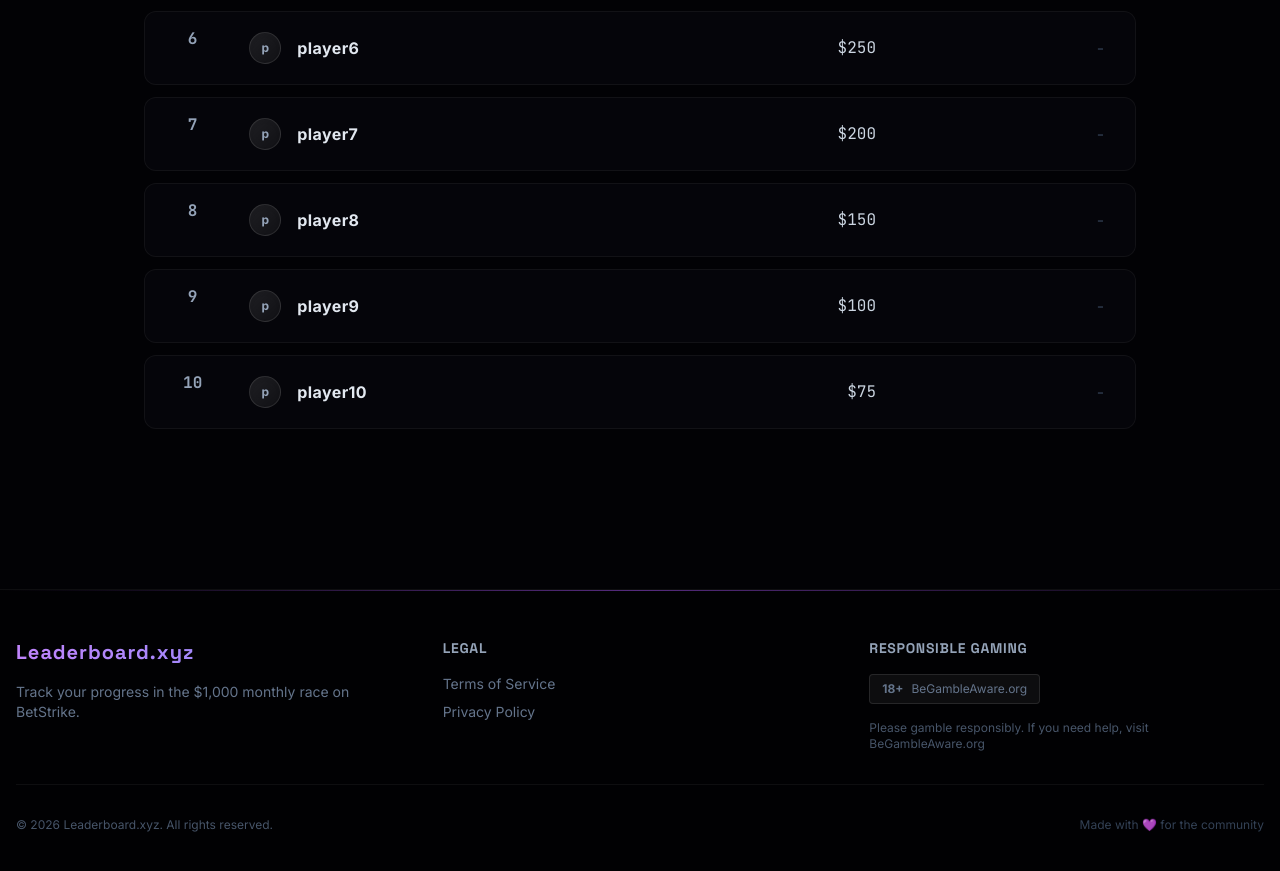
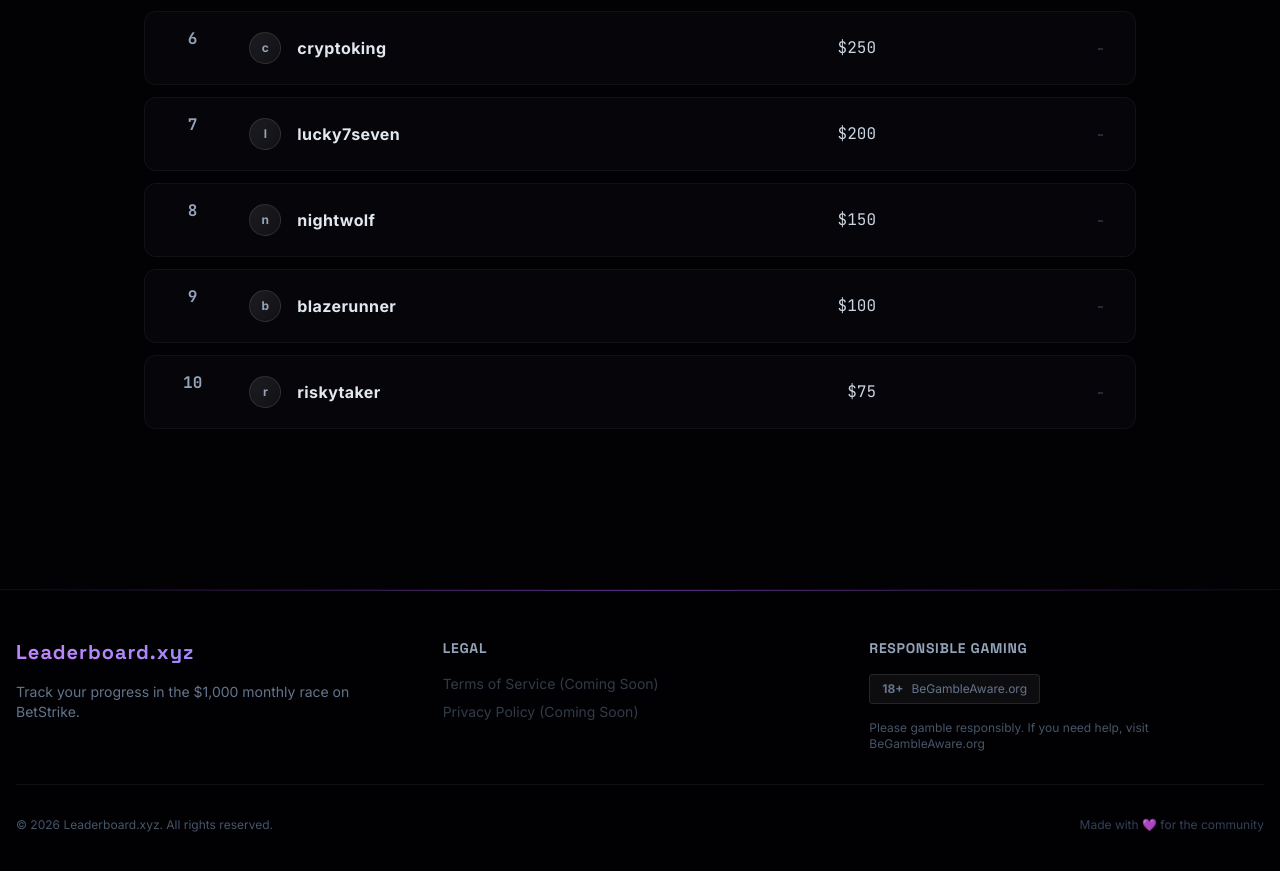
Before and after one commit to vivekstills/boat, a React (Vite) app: page / in a window 1280 px wide. Shown: the part 1760-2631 px from the top of the page. Built offline with nearby package versions, Linux system fonts and the light colour scheme.

Commit message:
Address code review: improve usernames and fix non-functional footer links
Co-authored-by: vivekstills <130264605+vivekstills@users.noreply.github.com>

```diff
--- a/App.tsx
+++ b/App.tsx
@@ -253,8 +253,8 @@ const App: React.FC = () => {
             <div className="flex flex-col gap-4">
               <h3 className="font-display font-bold text-sm text-slate-400 uppercase tracking-wider">Legal</h3>
               <div className="flex flex-col gap-2">
-                <a href="#" className="text-slate-500 hover:text-purple-400 transition-colors text-sm">Terms of Service</a>
-                <a href="#" className="text-slate-500 hover:text-purple-400 transition-colors text-sm">Privacy Policy</a>
+                <button onClick={() => {}} className="text-slate-500 hover:text-purple-400 transition-colors text-sm text-left cursor-not-allowed opacity-50" aria-disabled="true">Terms of Service (Coming Soon)</button>
+                <button onClick={() => {}} className="text-slate-500 hover:text-purple-400 transition-colors text-sm text-left cursor-not-allowed opacity-50" aria-disabled="true">Privacy Policy (Coming Soon)</button>
               </div>
             </div>
 
--- a/constants.ts
+++ b/constants.ts
@@ -28,11 +28,11 @@ const RAW_PLAYERS = [
   { username: 'plastictrees', wagered: 690 },
   { username: 'Optimnob', wagered: 675 },
   { username: 'angelofdeath', wagered: 337 },
-  { username: 'player6', wagered: 250 },
-  { username: 'player7', wagered: 200 },
-  { username: 'player8', wagered: 150 },
-  { username: 'player9', wagered: 100 },
-  { username: 'player10', wagered: 75 },
+  { username: 'cryptoking', wagered: 250 },
+  { username: 'lucky7seven', wagered: 200 },
+  { username: 'nightwolf', wagered: 150 },
+  { username: 'blazerunner', wagered: 100 },
+  { username: 'riskytaker', wagered: 75 },
 ];
 
 const generateRealData = (region: string): Player[] => {
```
